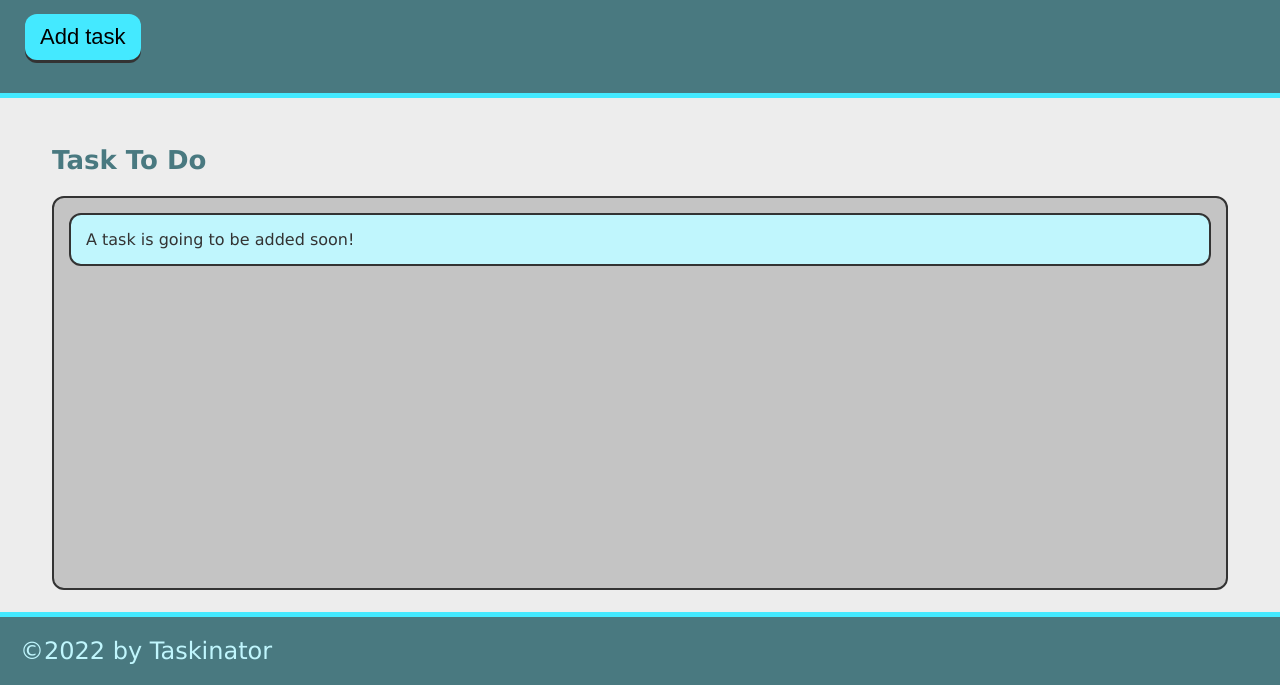
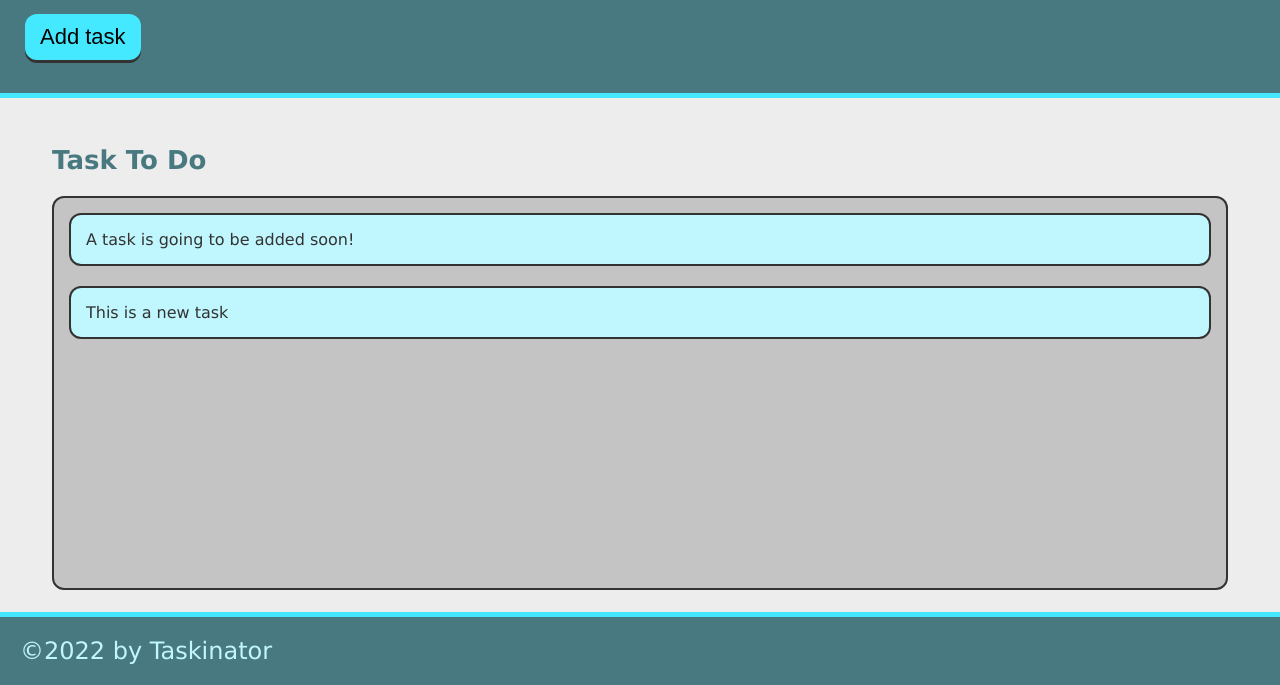
Before and after one commit to mjd10m/taskinator, a plain HTML site: page index.html in a window 1280 px wide. Both pictures are taken after a click on the button "Add task". Shown: the part 115-800 px from the top of the page. Drawn offline with Linux system fonts and the light colour scheme.

Commit message:
add ability to add task

```diff
--- a/assets/js/script.js
+++ b/assets/js/script.js
@@ -0,0 +1,12 @@
+var buttonE1 = document.querySelector("#save-task");
+var tasksToDoE1 = document.querySelector("#tasks-to-do");
+
+function createTaskHandler() {
+    var listItemE1 = document.createElement("li");
+
+    listItemE1.className = "task-item";
+    listItemE1.textContent = "This is a new task";
+    tasksToDoE1.appendChild(listItemE1);
+};
+
+buttonE1.addEventListener("click", createTaskHandler)
--- a/index.html
+++ b/index.html
@@ -1,5 +1,6 @@
 <!DOCTYPE html>
 <html lang ="en">
+
 <head>
     <meta charset="UTF-8">
     <meta name="viewport" content="width=device-width, initial scale = 1.0">
@@ -7,16 +8,17 @@
     <title>Taskinator</title>
     <link rel="stylesheet" href="./assets/css/style.css">
 </head>
+
 <body>
     <header>
         <h1 class="page-title">Taskinator</h1>
         <p>Click the button below to add a new task!</p>
-            <button class="btn">Add task</button>
+        <button class="btn" id="save-task">Add task</button>
     </header>
     <main class="page-content">
         <section class="task-list-wrapper">
             <h2 class="list-title">Task To Do</h2>
-                <ul class="task-list">
+            <ul class="task-list" id="tasks-to-do">
                 <li class="task-item">A task is going to be added soon!</li>
             </ul>
         </section>
@@ -29,4 +31,5 @@
     <script src="./assets/js/script.js"></script>
 
 </body>
+
 </html>
```
Lines whose indentation alone changed are shown as unchanged.
